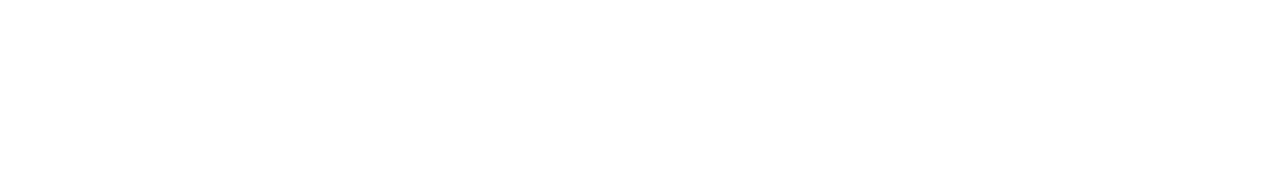
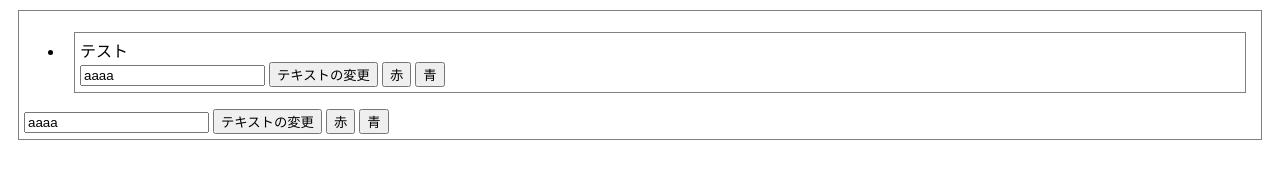
Before and after one commit to ms2sato/gof, a plain HTML site: page visitor/index.html in a window 1280 px wide. Drawn offline with nearby package versions, Linux system fonts and the light colour scheme; files whose address does not match are found by name.

Commit message:
ドラフト

```diff
--- a/visitor/index.html
+++ b/visitor/index.html
@@ -1,9 +1,19 @@
 <!doctype html>
 <html>
 <head>
+    <meta charset="utf-8">
     <script src="https://code.jquery.com/jquery-1.11.1.min.js"></script>
     <script src="main.js"></script>
+    <style>
+        .node{
+            border: solid 1px gray;
+            margin: 10px;
+            padding: 5px;
+        }
+    </style>
+
 </head>
 <body>
+
 </body>
 </html>
--- /dev/null
+++ b/visitor/main.js
@@ -0,0 +1,165 @@
+// Generated by CoffeeScript 1.6.3
+(function() {
+  var BasicNode, BasicVisitor, CompositeNode, NodeEditor, TextEditVisitor, TextLeafNode, compositeNodeTemplate, nodeEditorTemplate, textNodeTemplate, _ref, _ref1,
+    __hasProp = {}.hasOwnProperty,
+    __extends = function(child, parent) { for (var key in parent) { if (__hasProp.call(parent, key)) child[key] = parent[key]; } function ctor() { this.constructor = child; } ctor.prototype = parent.prototype; child.prototype = new ctor(); child.__super__ = parent.prototype; return child; };
+
+  textNodeTemplate = "<div class=\"node\">\n    <div class=\"content text\">テスト</div>\n</div>";
+
+  BasicNode = (function() {
+    function BasicNode() {}
+
+    BasicNode.prototype.accept = function(visitor, options) {
+      return visitor.visit(this, options);
+    };
+
+    BasicNode.prototype.setBackgroundColor = function(color) {
+      return this.$el.css('backgroundColor', color);
+    };
+
+    return BasicNode;
+
+  })();
+
+  TextLeafNode = (function(_super) {
+    __extends(TextLeafNode, _super);
+
+    function TextLeafNode() {
+      _ref = TextLeafNode.__super__.constructor.apply(this, arguments);
+      return _ref;
+    }
+
+    TextLeafNode.prototype.setup = function($parent) {
+      var editor;
+      this.$parent = $parent;
+      this.$el = $(textNodeTemplate).appendTo(this.$parent);
+      editor = new NodeEditor(this);
+      return editor.setup();
+    };
+
+    TextLeafNode.prototype.setText = function(text) {
+      var $textContent;
+      $textContent = this.$el.find('.text.content');
+      return $textContent.text(text);
+    };
+
+    return TextLeafNode;
+
+  })(BasicNode);
+
+  compositeNodeTemplate = "<div class=\"node\">\n    <ul class=\"content composite\"></ul>\n</div>";
+
+  CompositeNode = (function(_super) {
+    __extends(CompositeNode, _super);
+
+    function CompositeNode() {
+      this.nodes = [];
+    }
+
+    CompositeNode.prototype.accept = function(visitor, options) {
+      return this.nodes.forEach(function(node) {
+        return visitor.visit(node, options);
+      });
+    };
+
+    CompositeNode.prototype.setBackgroundColor = function(color) {
+      CompositeNode.__super__.setBackgroundColor.call(this, color);
+      return this.nodes.forEach(function(node) {
+        return node.setBackgroundColor(color);
+      });
+    };
+
+    CompositeNode.prototype.setup = function($parent) {
+      var editor,
+        _this = this;
+      this.$parent = $parent;
+      this.$el = $(compositeNodeTemplate).appendTo(this.$parent);
+      this.nodes.forEach(function(node) {
+        var $li;
+        $li = $('<li></li>').appendTo(_this.$el.find('ul'));
+        return node.setup($li);
+      });
+      editor = new NodeEditor(this);
+      return editor.setup();
+    };
+
+    CompositeNode.prototype.addNode = function(node) {
+      return this.nodes.push(node);
+    };
+
+    return CompositeNode;
+
+  })(BasicNode);
+
+  BasicVisitor = (function() {
+    function BasicVisitor() {}
+
+    BasicVisitor.prototype.visit = function(obj, options) {
+      return this['visit' + obj.constructor.name](obj, options);
+    };
+
+    return BasicVisitor;
+
+  })();
+
+  TextEditVisitor = (function(_super) {
+    __extends(TextEditVisitor, _super);
+
+    function TextEditVisitor() {
+      _ref1 = TextEditVisitor.__super__.constructor.apply(this, arguments);
+      return _ref1;
+    }
+
+    TextEditVisitor.prototype.visitTextLeafNode = function(textLeafNode, options) {
+      return textLeafNode.setText(options.text);
+    };
+
+    return TextEditVisitor;
+
+  })(BasicVisitor);
+
+  NodeEditor = (function() {
+    function NodeEditor(node) {
+      this.node = node;
+      this.visitors = {
+        textEdit: new TextEditVisitor()
+      };
+    }
+
+    NodeEditor.prototype.setup = function() {
+      var $editor,
+        _this = this;
+      $editor = $(nodeEditorTemplate).appendTo(this.node.$el);
+      $editor.find('.changeText').click(function() {
+        var $text;
+        $text = $editor.find('[name=text]');
+        return _this.node.accept(_this.visitors.textEdit, {
+          text: $text.val()
+        });
+      });
+      $editor.find('.red').click(function() {
+        return _this.node.setBackgroundColor('red');
+      });
+      return $editor.find('.blue').click(function() {
+        return _this.node.setBackgroundColor('blue');
+      });
+    };
+
+    return NodeEditor;
+
+  })();
+
+  nodeEditorTemplate = " <div class=\"editor\">\n    <input name=\"text\" type=\"text\" value=\"aaaa\">\n    <button class=\"changeText\">テキストの変更</button>\n    <button class=\"red\">赤</button>\n    <button class=\"blue\">青</button>\n</div>";
+
+  $(function() {
+    var node;
+    node = new CompositeNode();
+    node.addNode(new TextLeafNode());
+    return node.setup($('body'));
+  });
+
+}).call(this);
+
+/*
+//@ sourceMappingURL=main.map
+*/
```
Also changed, not shown: 2 other files.
